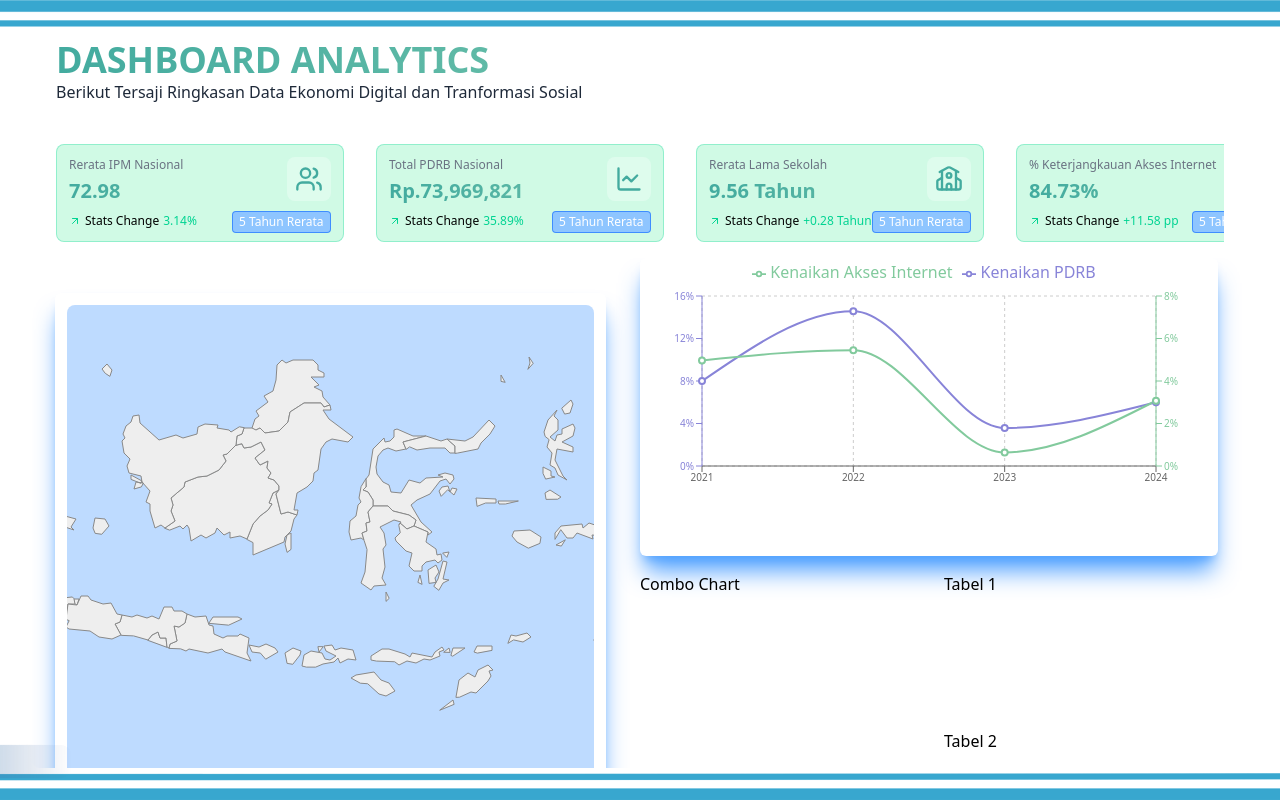
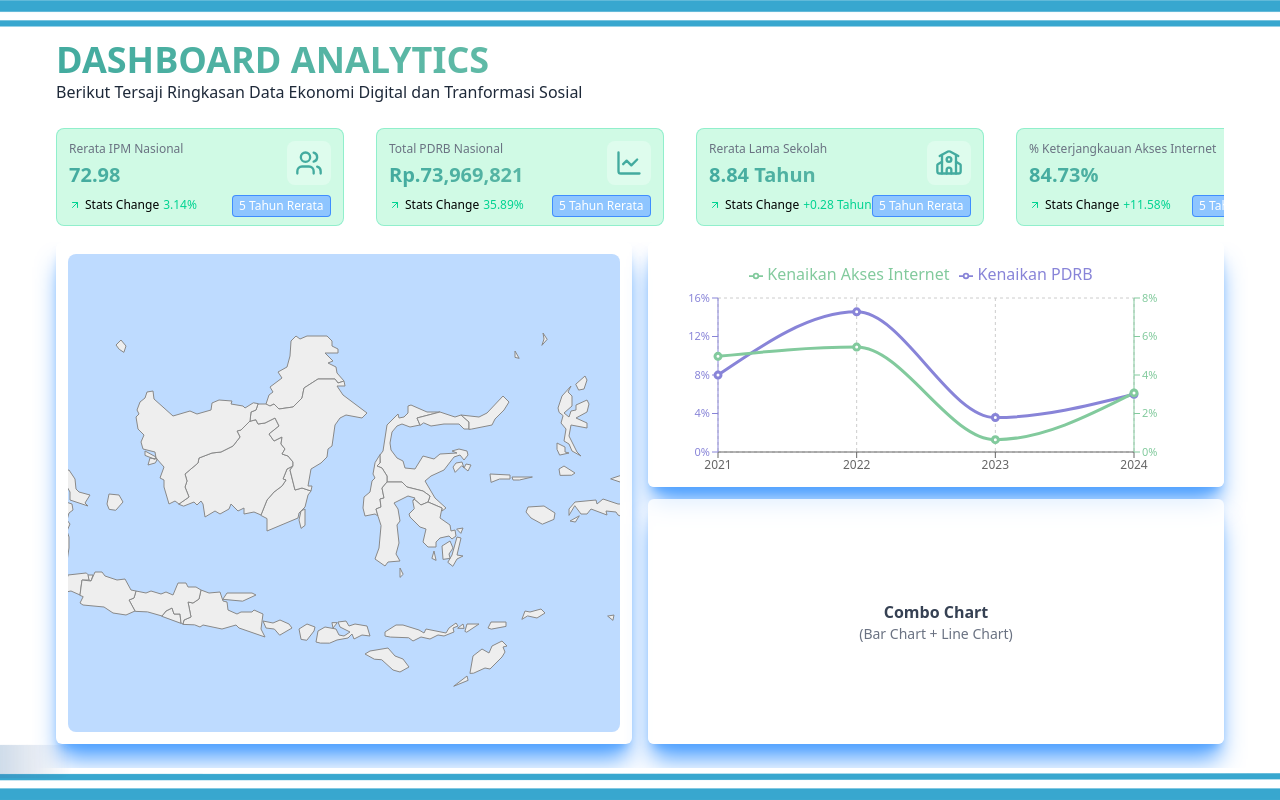
Before and after one commit to adamjoaquin20/Dashboard-Analytics, a React (Vite) app in the folder dat-slay/: page / in a window 1280 px wide. Built offline with nearby package versions, Linux system fonts and the light colour scheme.

Commit message:
rapihin wrapper buat grafik

```diff
--- a/dat-slay/src/App.jsx
+++ b/dat-slay/src/App.jsx
@@ -7,7 +7,7 @@ import PDRBInternetGrowthChart from './components/PDRBInternetGrowthChart';
 
 // --- DATA STRUKTUR LENGKAP IPM NASIONAL ---
 const fullIPMData = {
-    "2020": {value: "71.94", change: "N/A", trend: "N/A"},
+    "2020": {value: "71.94", change: "0.02%", trend: "up"},
     "2021": {value: "72.29", change: "0.49%", trend: "up"},
     "2022": {value: "72.91", change: "0.86%", trend: "up"},
     "2023": {value: "73.55", change: "0.88%", trend: "up"},
@@ -16,8 +16,8 @@ const fullIPMData = {
 };
 
 const fullPDRBData = {
-    "2020": {"value": "Rp.62,068,676", "change": "N/A", "trend": "N/A"},
-    "2021": {"value": "Rp.67,053,176", "change": "7.99%", "trend": "up"},
+    "2020": {"value": "Rp.62,068,676", "change": "-2.23%", "trend": "N/A"},
+    "2021": {"value": "Rp.67,053,176", "change": "8.03%", "trend": "up"},
     "2022": {"value": "Rp.76,817,118", "change": "14.56%", "trend": "up"},
     "2023": {"value": "Rp.79,566,500", "change": "3.58%", "trend": "up"},
     "2024": {"value": "Rp.84,343,737", "change": "6.00%", "trend": "up"},
@@ -25,21 +25,21 @@ const fullPDRBData = {
 };
 
 const fullRLSData = {
-    "2020": {"value": "9.43 Tahun", "change": "N/A", "trend": "N/A"},
-    "2021": {"value": "9.48 Tahun", "change": "+0.05 Tahun", "trend": "up"},
-    "2022": {"value": "9.56 Tahun", "change": "+0.08 Tahun", "trend": "up"},
-    "2023": {"value": "9.63 Tahun", "change": "+0.07 Tahun", "trend": "up"},
-    "2024": {"value": "9.71 Tahun", "change": "+0.08 Tahun", "trend": "up"},
-    "5Y": {"value": "9.56 Tahun", "change": "+0.28 Tahun", "trend": "up"}
+    "2020": {"value": "8.64 Tahun", "change": "+0.1 Tahun", "trend": "up"},
+    "2021": {"value": "8.72 Tahun", "change": "+0.08 Tahun", "trend": "up"},
+    "2022": {"value": "8.83 Tahun", "change": "+0.11 Tahun", "trend": "up"},
+    "2023": {"value": "8.92 Tahun", "change": "+0.09 Tahun", "trend": "up"},
+    "2024": {"value": "8.84 Tahun", "change": "+0.08 Tahun", "trend": "N/A"},
+    "5Y": {"value": "8.84 Tahun", "change": "+0.28 Tahun", "trend": "up"}
 };
 
 const fullInternetData = {
-    "2020": {'value': '78.18%', 'change': 'N/A', 'trend': 'N/A'},
-    "2021": {'value': '82.07%', 'change': '+3.89 pp', 'trend': 'up'},
-    "2022": {'value': '86.54%', 'change': '+4.47 pp', 'trend': 'up'},
-    "2023": {'value': '87.09%', 'change': '+0.55 pp', 'trend': 'up'},
-    "2024": {'value': '89.76%', 'change': '+2.67 pp', 'trend': 'up'},
-    '5Y': {'value': '84.73%', 'change': '+11.58 pp', 'trend': 'up'}
+    "2020": {'value': '78.18%', 'change': '+6.00%', 'trend': 'up'},
+    "2021": {'value': '82.07%', 'change': '+3.89%', 'trend': 'up'},
+    "2022": {'value': '86.54%', 'change': '+4.47%', 'trend': 'up'},
+    "2023": {'value': '87.09%', 'change': '+0.55%', 'trend': 'up'},
+    "2024": {'value': '89.76%', 'change': '+2.67%', 'trend': 'up'},
+    '5Y': {'value': '84.73%', 'change': '+11.58%', 'trend': 'up'}
 };
 // ------------------------------------------
 
@@ -79,7 +79,7 @@ function App() {
 
                 {/* 2. KPI Grid */}
                 <div
-                    className="px-6 py-4 shrink-0 rounded-lg"
+                    className="px-6 py-0 shrink-0 rounded-lg mb-4"
                 >
                     <KPIGrid
                         ipmFullData={fullIPMData}
@@ -97,44 +97,38 @@ function App() {
                     />
                 </div>
 
-                {/* 3. BLOK KONTEN UTAMA (Area Peta, Area Visualisasi Kanan, dan Footer) */}
+                {/* 3. BLOK KONTEN UTAMA (Area Peta dan Area Visualisasi Kanan) */}
                 <div
-                    className="grow grid grid-cols-2 overflow-hidden
-                                rounded-lg mt-0"
+                    className="flex-1 grid grid-cols-2 gap-4 px-6 pb-6 overflow-hidden min-h-0"
                 >
 
                     {/* Kiri Bawah → Map Besar */}
-                    <div className="row-start-1 col-start-1 p-5 pl-2 flex items-center justify-center">
+                    <div className="flex items-center justify-center min-h-0">
                         <div
-                            className="w-[95%] h-[95%] rounded-md shadow-xl shadow-blue-400 p-3
+                            className="w-full h-full rounded-md shadow-xl shadow-blue-400 p-3
                                         transition-all duration-300 overflow-hidden"
                         >
                             <MapChart height="100%" />
                         </div>
                     </div>
 
-                    {/* Kanan Bawah → Area Kosong / Visualisasi */}
-                    <div className="row-start-1 col-start-2 grid grid-rows-2">
-                        <div
-                            className="w-[95%] h-[95%] rounded-md shadow-xl shadow-blue-400 p-0
-                                        transition-all duration-300 overflow-hidden"
-                        >
+                    {/* Kanan Bawah → Grid 2 Area (Dual Line Chart Atas, Combo Chart Bawah) */}
+                    <div className="grid grid-rows-2 gap-3 min-h-0">
+
+                        {/* Area 1: Dual Line Chart (Regresi Linear) - ATAS */}
+                        <div className="w-full h-full rounded-md shadow-xl shadow-blue-400
+                                        transition-all duration-300 overflow-hidden bg-white/80 min-h-0">
                             <PDRBInternetGrowthChart height="100%" />
                         </div>
-                        <div className="row-start-2 grid grid-cols-2">
-                            <div className="col-start-1">
-                              Combo Chart
-                            </div>
-                            <div className="col-start-2 grid grid-rows-2">
-                              <div className="row-start-1">
 
-                                Tabel 1
-                              </div>
-                              <div className="row-start-2">
-                                Tabel 2
-                              </div>
-                            </div>
+                        {/* Area 2: Combo Chart (Bar + Line) - BAWAH */}
+                        <div className="w-full h-full rounded-md shadow-xl shadow-blue-400 p-3
+                                        transition-all duration-300 overflow-hidden bg-white/80
+                                        flex flex-col items-center justify-center min-h-0">
+                            <p className="text-gray-700 font-semibold text-base">Combo Chart</p>
+                            <p className="text-gray-500 text-sm">(Bar Chart + Line Chart)</p>
                         </div>
+
                     </div>
 
                 </div>
--- a/dat-slay/src/components/PDRBInternetGrowthChart.jsx
+++ b/dat-slay/src/components/PDRBInternetGrowthChart.jsx
@@ -4,31 +4,24 @@ import {
     LineChart, Line, XAxis, YAxis, CartesianGrid, Tooltip, Legend, ResponsiveContainer
 } from "recharts";
 
-// The CSV lives in the `public/` folder. Use a URL path instead of importing from src.
 const csvUrl = '/Akses Internet vs PDRB.csv';
 
-// --- Utility: Pre-processing Data (Sudah dijelaskan di atas) ---
 const useProcessedData = (rawParsedData) => {
     const filteredData = rawParsedData.filter(item => item.Tahun > 2020);
     return filteredData.map(item => ({
         Tahun: item.Tahun,
-        // Nama key disesuaikan dengan header hasil PapaParse
         Kenaikan_PDRB: item['Kenaikan_PDRB'],
         Kenaikan_Akses_Internet: item['Kenaikan_Akses_Internet'],
     }));
 };
-// -----------------------------------------------------------------
-
 
 const PDRBInternetGrowthChart = () => {
     const [rawData, setRawData] = useState([]);
     const [loading, setLoading] = useState(true);
 
-    // 1. Fetching dan Parsing Data (Langkah sebelumnya)
     useEffect(() => {
         const fetchData = async () => {
             try {
-                // fetch from public folder (encode spaces in filename)
                 const response = await fetch(encodeURI(csvUrl));
                 const csvText = await response.text();
 
@@ -36,7 +29,6 @@ const PDRBInternetGrowthChart = () => {
                     header: true,
                     dynamicTyping: true,
                     skipEmptyLines: true,
-                    // Pastikan transformasi header konsisten dengan data Anda
                     transformHeader: header => header.trim().replace(/ \(\%\)/g, '').replace(/ /g, '_'),
 
                     complete: (results) => {
@@ -53,10 +45,8 @@ const PDRBInternetGrowthChart = () => {
         fetchData();
     }, []);
 
-    // 2. Pemrosesan Data untuk Chart
     const chartData = useProcessedData(rawData);
 
-    // 3. Conditional Rendering
     if (loading) {
         return <div style={{ textAlign: 'center', padding: '50px' }}>⏳ Memuat data visualisasi...</div>;
     }
@@ -65,61 +55,53 @@ const PDRBInternetGrowthChart = () => {
         return <div style={{ textAlign: 'center', padding: '50px' }}>Data Kenaikan tidak ditemukan atau kosong.</div>;
     }
 
-    // 4. Rendering Dual Line Chart
     return (
-        <div style={{ width: '100%', height: "100%", padding: '2px' }}>
-            <ResponsiveContainer width="100%" height="80%">
+        <div style={{ width: '100%', height: "100%", padding: '0' }}>
+            <ResponsiveContainer width="100%" height="100%">
                 <LineChart
                     data={chartData}
-                    margin={{ top: 0, right: 0, left: 0, bottom: -1 }}
+                    margin={{ top: 20, right: 30, left: 10, bottom: 5 }}
                 >
                     <CartesianGrid strokeDasharray="3 3" />
 
-                    {/* Sumbu X: Tahun */}
-                    <XAxis dataKey="Tahun" fontSize={10} />
+                    <XAxis dataKey="Tahun" fontSize={12} />
 
-                    {/* Tooltip untuk menampilkan data saat kursor diarahkan */}
                     <Tooltip
                         formatter={(value, name) => [`${value.toFixed(2)}%`, name.replace(/_/g, ' ')]}
                         labelFormatter={(label) => `Tahun: ${label}`}
                     />
-                    <Legend verticalAlign="top" height={36} fontSize={8} />
+                    <Legend verticalAlign="top" height={36} fontSize={12} />
 
-                    {/* Sumbu Y Kiri: Kenaikan PDRB (Garis Biru) */}
                     <YAxis
                         yAxisId="left"
                         stroke="#8884d8"
                         unit="%"
-                        fontSize={10}
+                        fontSize={11}
                     />
 
-                    {/* Sumbu Y Kanan: Kenaikan Akses Internet (Garis Hijau) */}
                     <YAxis
                         yAxisId="right"
                         orientation="right"
                         stroke="#82ca9d"
                         unit="%"
-                        fontSize={10}
-                        fontWeight={10}
+                        fontSize={11}
                     />
 
-                    {/* Garis 1: Kenaikan PDRB */}
                     <Line
                         yAxisId="left"
                         type="monotone"
                         dataKey="Kenaikan_PDRB"
                         stroke="#8884d8"
-                        strokeWidth={2}
+                        strokeWidth={3}
                         name="Kenaikan PDRB"
                     />
 
-                    {/* Garis 2: Kenaikan Akses Internet */}
                     <Line
                         yAxisId="right"
                         type="monotone"
                         dataKey="Kenaikan_Akses_Internet"
                         stroke="#82ca9d"
-                        strokeWidth={2}
+                        strokeWidth={3}
                         name="Kenaikan Akses Internet"
                     />
                 </LineChart>
```
